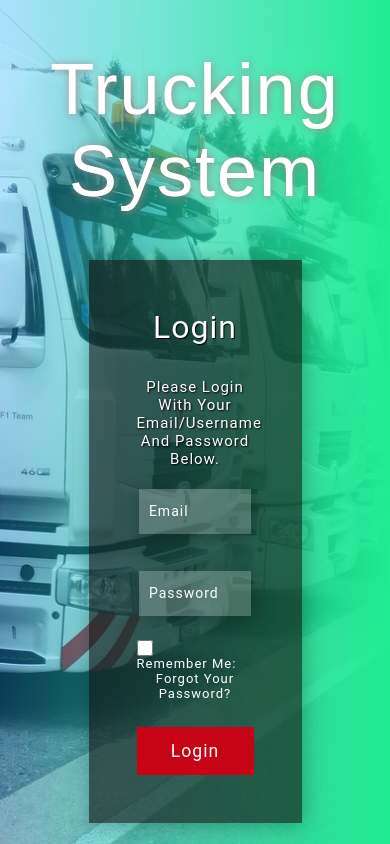
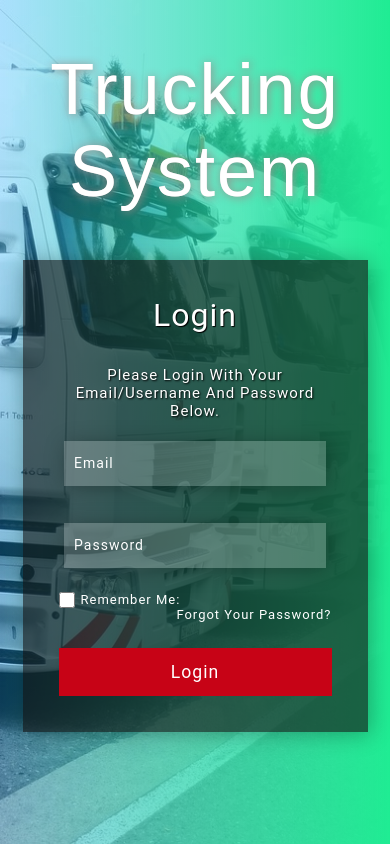
Before and after one commit to andriawan/trucking-ci, a CodeIgniter app: page /database/auth/login in a window 390 px wide. Run offline with CodeIgniter, Linux system fonts and the light colour scheme.

Commit message:
styling css

```diff
--- a/public_html/assets/css/custom.css
+++ b/public_html/assets/css/custom.css
@@ -27,7 +27,7 @@ body {
 }
 
 .gradient-cover{
-    position: absolute;
+    position: fixed;
     background: linear-gradient(to right , rgba(24, 173, 253, 0.32), #1fec93);
     width: 100%;
     z-index: -10;
@@ -190,3 +190,31 @@ body {
     font-family: 'Roboto', sans-serif;
     margin-top: 1.5em;
 }
+
+
+/* Custom Media Queries */
+
+@media screen and (max-width: 1000px){
+    .login-box{
+        width: 50%;
+    }
+}
+
+@media screen and (max-width: 500px){
+    .login-box{
+        width: 70%;
+        padding: 36px;
+    }
+}
+
+@media screen and (max-width: 350px){
+    .login-box{
+        width: 100%;
+        padding: 16px;
+    }
+
+    .header-login h1{
+    /* background: linear-gradient(144deg, #f5bc82 41%, #fdbd2c 51%, #bb142f 74%); */
+    font-size: 45px;
+}
+}
```
